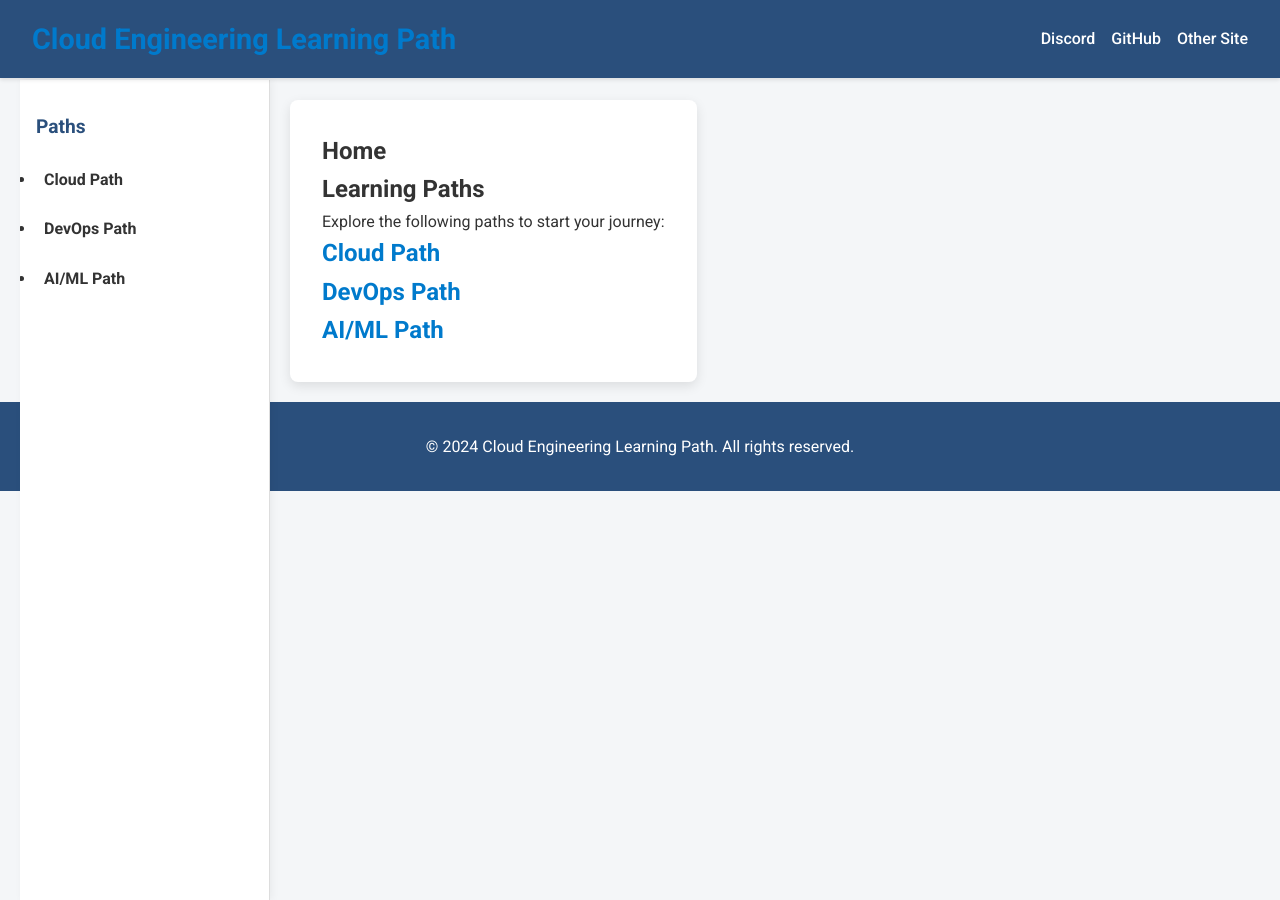
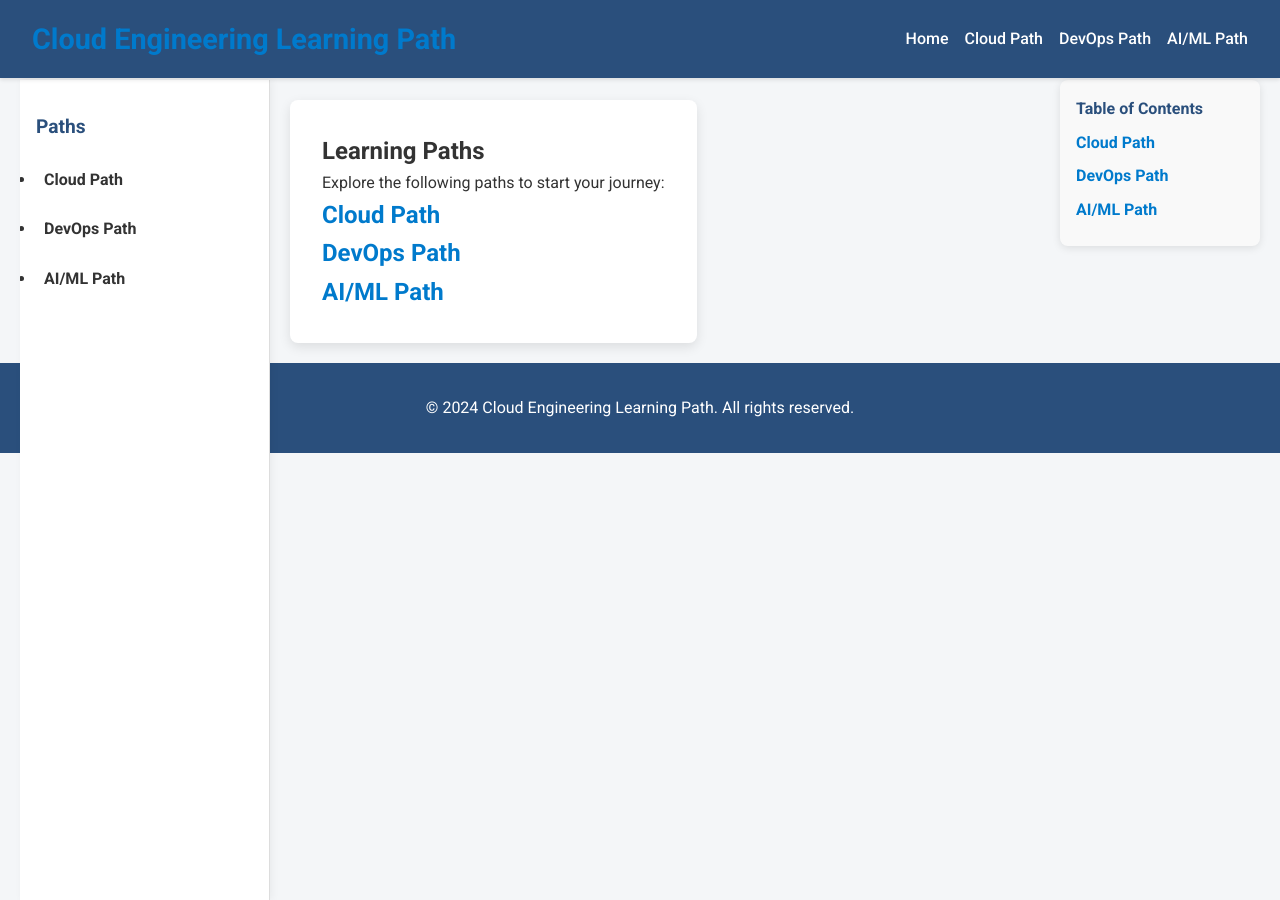
Before and after one commit to mrcloudchase/mrcloudchase.github.io, a Jekyll site: the page built from index.md, in a window 1280 px wide. Built offline with Jekyll 4.4.1, drawn with Linux system fonts in a browser that asks for light colours.

Commit message:
Revert html css

```diff
--- a/_layouts/default.html
+++ b/_layouts/default.html
@@ -5,27 +5,27 @@
   <meta name="viewport" content="width=device-width, initial-scale=1.0">
   <title>{{ page.title }} | {{ site.title }}</title>
   <link rel="stylesheet" href="https://fonts.googleapis.com/css2?family=Roboto:wght@400;500;700&display=swap">
-  <link rel="stylesheet" href="{{ site.baseurl }}/assets/css/style.css">
+  <link rel="stylesheet" href="{{ '/assets/css/style.css' | relative_url }}">
 </head>
 <body>
-  <!-- Header with Global Top Navigation Links -->
+  <!-- Header -->
   <header class="site-header">
     <div class="header-content">
       <h1 class="site-title"><a href="{{ site.baseurl }}/">{{ site.title }}</a></h1>
       <nav class="top-nav">
         <ul>
-          <li><a href="https://discord.com" target="_blank">Discord</a></li>
-          <li><a href="https://github.com/mrcloudchase" target="_blank">GitHub</a></li>
-          <li><a href="https://other-site.com" target="_blank">Other Site</a></li>
-          <!-- Placeholder for future search functionality -->
+          <li><a href="{{ site.baseurl }}/">Home</a></li>
+          <li><a href="{{ site.baseurl }}/paths/cloud">Cloud Path</a></li>
+          <li><a href="{{ site.baseurl }}/paths/devops">DevOps Path</a></li>
+          <li><a href="{{ site.baseurl }}/paths/ai-ml">AI/ML Path</a></li>
         </ul>
       </nav>
     </div>
   </header>
 
-  <!-- Sidebar and Main Content Layout -->
+  <!-- Sidebar and Main Content -->
   <div class="layout">
-    <!-- Sidebar with Path Navigation -->
+    <!-- Sidebar Navigation for Paths -->
     <aside class="sidebar">
       <h2>Paths</h2>
       <ul class="sidebar-nav">
@@ -35,11 +35,10 @@
       </ul>
     </aside>
 
-    <!-- Main Content Area -->
+    <!-- Main Content Area with Conditional Rendering -->
     <div class="content-container">
       <main class="content">
         <article>
-          <h1>{{ page.title }}</h1>
           {{ content }}
 
           {% if page.type == "path" %}
@@ -56,6 +55,14 @@
           {% endif %}
         </article>
       </main>
+
+      <!-- Table of Contents (TOC) for Modules -->
+      {% if page.type != "path" %}
+      <aside class="toc">
+        <h3>Table of Contents</h3>
+        <ul id="toc-list"></ul>
+      </aside>
+      {% endif %}
     </div>
   </div>
 
--- a/assets/css/style.css
+++ b/assets/css/style.css
@@ -123,6 +123,50 @@ a:hover {
     max-width: 800px;
 }
 
+/* TOC (Table of Contents) */
+.toc {
+    width: 200px;
+    position: fixed;
+    top: 80px;
+    right: 20px;
+    background: #f9f9f9;
+    padding: 1rem;
+    border-radius: 8px;
+    box-shadow: 0 2px 8px rgba(0, 0, 0, 0.1);
+    overflow-y: auto;
+    max-height: calc(100vh - 100px);
+}
+
+.toc h3 {
+    font-size: 1rem;
+    color: #2a4f7c;
+    margin-bottom: 0.5rem;
+}
+
+.toc ul {
+    list-style: none;
+    padding: 0;
+}
+
+.toc li {
+    margin: 0.5rem 0;
+}
+
+.toc a {
+    color: #007acc;
+    font-weight: bold;
+    transition: color 0.3s;
+}
+
+.toc a:hover {
+    color: #005f99;
+}
+
+.toc .active {
+    color: #2a4f7c;
+    font-weight: 700;
+}
+
 /* Footer */
 .site-footer {
     background-color: #2a4f7c;
```
Also changed, not shown: other parts of _layouts/default.html (+44 -0 lines).
